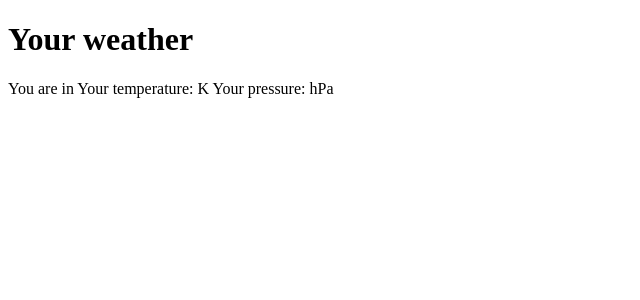
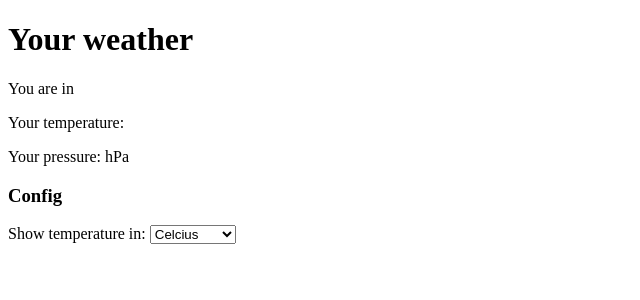
Before and after one commit to damtur/weather, a PHP site: page / in a window 1280 px wide. Shown: the top 300 px of the page, without its empty margins (0-640 px from the left). Run offline with PHP 8.4, Linux system fonts and the light colour scheme.

Commit message:
Add support for temperature in different formats.

```diff
--- a/index.php
+++ b/index.php
@@ -7,15 +7,30 @@
     <script type="text/javascript" src="script/config.js"></script>
     <script type="text/javascript" src="script/api/geolocation.js"></script>
     <script type="text/javascript" src="script/api/openWeatherMap.js"></script>
+    <script type="text/javascript" src="script/filters.js"></script>
     <script type="text/javascript" src="script/main.js"></script>
   </head>
   <body>
     <h1>Your weather</h1>
     <weather>
-      You are in <span>{{weather.name}}</span>
+      <div>
+        <p>
+          You are in <span>{{weather.name}}</span>
+        </p>
+        <p>
+          Your temperature: {{weather.main.temp | filterPicker:config.temperature}}
+        </p>
 
-      Your temperature: <span>{{weather.main.temp}}K</span>
-      Your pressure: <span>{{weather.main.pressure}} hPa</span>
+        <p>
+          Your pressure: <span>{{weather.main.pressure}} hPa</span>
+        </p>
+      </div>
+      <div>
+        <h3>Config</h3>
+        <p>
+        Show temperature in:
+        <select ng-model="config.temperature" ng-options="temperature.value as temperature.name for temperature in config.temperatureOptions"></select></p>
+      </div>
     </weather>
   </body>
 </html>
--- /dev/null
+++ b/script/filters.js
@@ -0,0 +1,21 @@
+"use strict";
+
+angular.module('cdty').filter('fahrenheit', function() {
+	return function(input) {
+		if (!input) return "";
+		return Math.round(9/5 * parseFloat(input) - 459.67) + "°F";
+	};
+});
+
+angular.module('cdty').filter('celcius', function() {
+	return function(input) {
+		if (!input) return "";
+		return Math.round(parseFloat(input) - 273.15) + "°C";
+	};
+});
+
+angular.module('cdty').filter('filterPicker', function($filter) {
+	return function(value, filterName) {
+		return $filter(filterName)(value);
+	};
+});
--- a/script/main.js
+++ b/script/main.js
@@ -20,6 +20,13 @@ angular.module('cdty').directive('weather', function(GeolocationApi, WeatherApi)
 		scope: true,
 		link: function(scope) {
 			scope.weather = {};
+			scope.config = {
+				'temperature': 'celcius'
+			};
+			scope.config.temperatureOptions = [
+				{'value': 'celcius', 'name': 'Celcius'},
+				{'value': 'fahrenheit', 'name': 'Fahrenheit'},
+			];
 
 			// Get client location
 			var locationPromise = GeolocationApi.getLocation();
```
